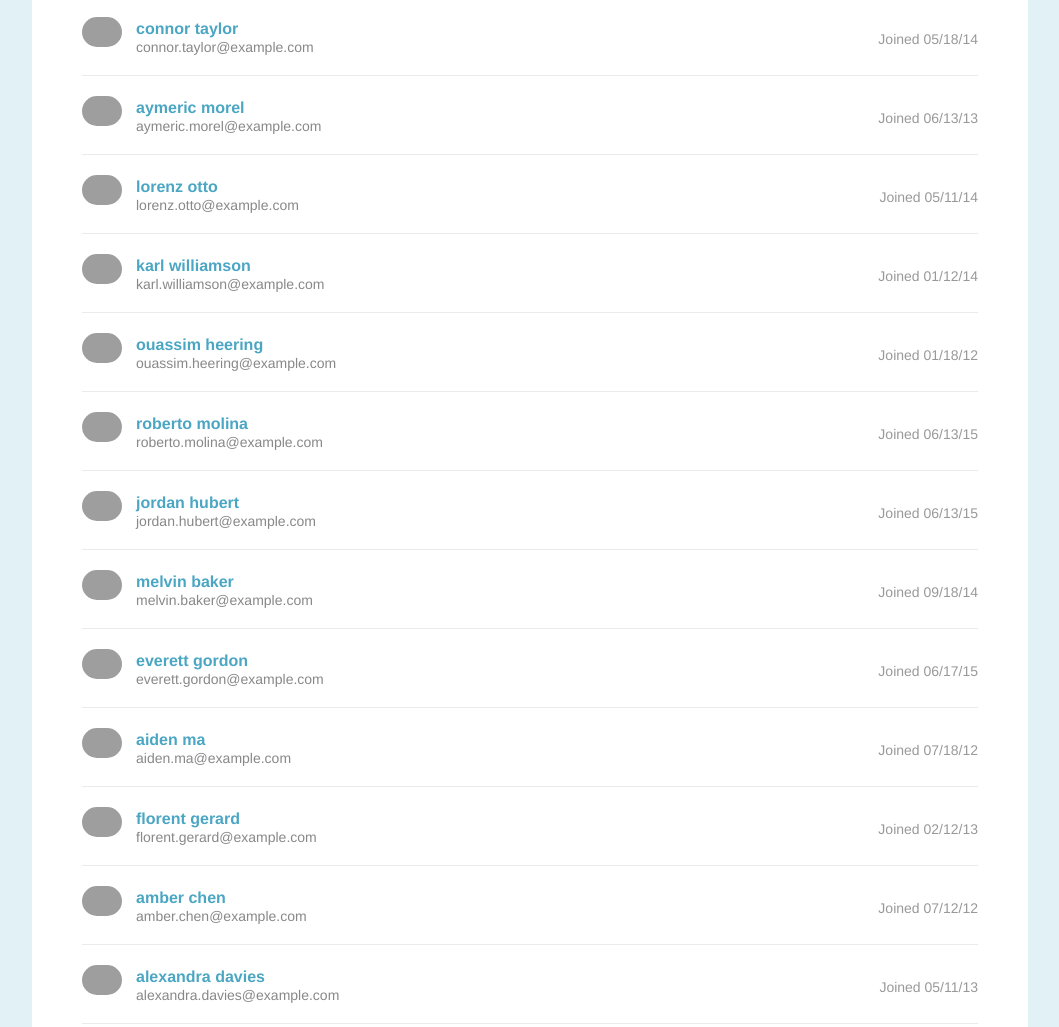
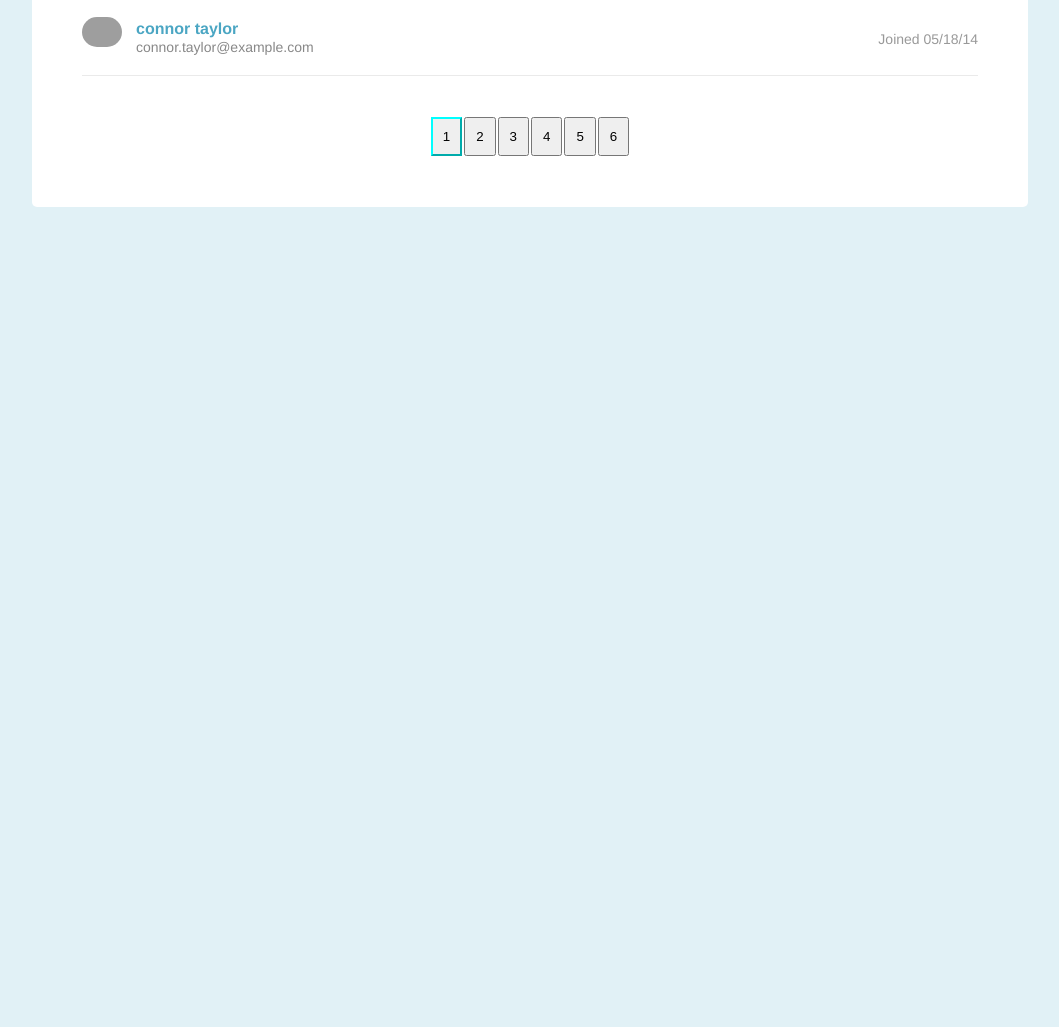
Before and after one commit to shivan2418/02-Pagination, a plain HTML site: page index.html in a window 1280 px wide. Shown: the part 836-1863 px from the top of the page, without its empty margins (110-1169 px from the left). After the commit the page ends 1093 px from the top, so only its background shows below. Drawn offline with Linux system fonts and the light colour scheme; grey boxes are pictures that could not be loaded.

Commit message:
Code completed.

```diff
--- a/css/design.css
+++ b/css/design.css
@@ -1,10 +1,10 @@
-body{
+body {
     background-color: #e1f1f6;
     font-family: Helvetica, sans-serif;
     color: #222;
 }
 
-.page{
+.page {
     margin: 50px auto;
     width: 70%;
     background-color: #fff;
@@ -12,10 +12,11 @@ body{
     padding: 50px;
 }
 
-.page-header{
+.page-header {
     margin-bottom: 20px;
 }
-  .page-header h2{
+
+.page-header h2 {
     float: left;
     font-size: 22px;
     text-transform: uppercase;
@@ -23,18 +24,18 @@ body{
     color: #555;
 }
 
-  .page-header .student-search{
+.page-header .student-search {
     float: right;
 }
 
-    .page-header .student-search input{
+.page-header .student-search input {
     border-radius: 5px;
     border: 1px solid #eaeaea;
     padding: 8px 15px;
     font-size: 14px;
 }
 
-    .page-header .student-search button{
+.page-header .student-search button {
     border-radius: 5px;
     border: 1px solid #eaeaea;
     padding: 8px 15px;
@@ -43,20 +44,20 @@ body{
     color: #fff
 }
 
-.student-list{}
+.student-list {}
 
-  .student-item{
+.student-item {
     margin: 0 0 20px 0;
     padding: 0 0 20px 0;
     border-bottom: 1px solid #eaeaea;
 }
 
-    .student-details{
+.student-details {
     width: 50%;
     float: left;
 }
 
-      .student-details .avatar{
+.student-details .avatar {
     width: 40px;
     height: auto;
     border-radius: 20px;
@@ -64,47 +65,46 @@ body{
     margin-right: 14px
 }
 
-      .student-details h3{
+.student-details h3 {
     margin: 4px 0 2px 0;
     font-weight: bold;
     color: #4ba6c3;
 }
 
-      .student-details .email{
+.student-details .email {
     color: #888;
     font-size: 14px;
 }
 
-
-    .joined-details{
+.joined-details {
     width: 50%;
     float: left;
     text-align: right;
 }
 
-      .joined-details .date{
+.joined-details .date {
     margin-top: 15px;
     display: block;
     font-size: 14px;
     color: #999;
 }
 
-  .student-item:last-child{
+.student-item:last-child {
     margin: 0;
     padding: 0;
     border-bottom: none;
 }
 
-.pagination{
+.pagination {
     margin: 40px 0 0 0;
     text-align: center;
 }
 
-  .pagination li{
+.pagination li {
     display: inline;
 }
 
-    .pagination li a{
+.pagination li a {
     border: 1px solid #eaeaea;
     border-radius: 5px;
     padding: 3px 8px;
@@ -113,7 +113,16 @@ body{
 }
 
 .pagination li a.active,
-    .pagination li a:hover{
+.pagination li a:hover {
     background-color: #4ba6c3;
     color: #fff;
 }
+
+.nav_btn {
+    padding: 10px;
+    margin: 1px;
+}
+
+.active {
+    border-color: cyan;
+}
--- a/index.html
+++ b/index.html
@@ -1,12 +1,14 @@
 <!doctype html>
 <html lang="en">
+
 <head>
-    <meta charset="utf-8"/>
-    <meta name="viewport" content="width=device-width, initial-scale=1.0"/>
+    <meta charset="utf-8" />
+    <meta name="viewport" content="width=device-width, initial-scale=1.0" />
     <title>Students</title>
     <link rel="stylesheet" href="css/reset.css">
     <link rel="stylesheet" href="css/design.css">
 </head>
+
 <body>
     <div class="page">
         <div class="page-header cf">
@@ -557,8 +559,13 @@
             </li>
         </ul>
         <!-- dynamically add pagination links here -->
+        <div class='pagination'>
+
+        </div>
+
 
     </div>
     <script src="js/script.js"></script>
 </body>
+
 </html>
--- a/js/script.js
+++ b/js/script.js
@@ -1,50 +1,76 @@
-/******************************************
-Treehouse Techdegree:
-FSJS project 2 - List Filter and Pagination
-******************************************/
-
+/*jslint es6 */
 // Study guide for this project - https://drive.google.com/file/d/1OD1diUsTMdpfMDv677TfL1xO2CEkykSz/view?usp=sharing
 
+// select all the students by getting all the children of the student list div
+const student_list = document.querySelector('.student-list').children;
+const items_per_page = 10;
+// calculate how many nav buttons are needed, use the rounded up number.
+const num_navbuttons = Math.ceil(student_list.length / items_per_page);
 
-/***
-   Add your global variables that store the DOM elements you will
-   need to reference and/or manipulate.
-
-   But be mindful of which variables should be global and which
-   should be locally scoped to one of the two main functions you're
-   going to create. A good general rule of thumb is if the variable
-   will only be used inside of a function, then it can be locally
-   scoped to that function.
-***/
+// Create theh pagination buttons
+appendPageLinks();
+hide_all_students();
+showPage(student_list, 1);
+let btns = document.querySelectorAll('.nav_btn');
+btns[0].className += ' active';
 
 
+function hide_all_students() {
+    // remove all student except for the first ten
+    for (let i = 0; i < student_list.length; i++) {
+        student_list[i].style.display = 'none';
+    }
+}
+
+function showPage(list, page) {
+    // first hide all students
+    hide_all_students()
+        // show the students that are on the page passed
+    let start_page = 0 + (page - 1) * 10;
+    for (let i = start_page; i < start_page + items_per_page; i++) {
+
+        // if incase we are at the last page that does not have the full number of students, then break the loop here to prevent an error.
+        if (i === list.length) {
+            break;
+        }
+
+        // show the student
+        list[i].style.display = 'block';
+    }
+}
+
+function updateButtons(event) {
+    // update the nav buttons
+    buttons = document.querySelectorAll('.nav_btn');
+    for (let i = 0; i < buttons.length; i++) {
+        buttons[i].className = 'nav_btn';
+    }
 
 
-/***
-   Create the `showPage` function to hide all of the items in the
-   list except for the ten you want to show.
+    // add the active tag to the clicked btn
+    event.target.className += ' active';
+}
 
-   Pro Tips:
-     - Keep in mind that with a list of 54 students, the last page
-       will only display four.
-     - Remember that the first student has an index of 0.
-     - Remember that a function `parameter` goes in the parens when
-       you initially define the function, and it acts as a variable
-       or a placeholder to represent the actual function `argument`
-       that will be passed into the parens later when you call or
-       "invoke" the function
-***/
+function appendPageLinks() {
+    console.log('page func');
+    let navbuttons = [];
+    let pagination_div = document.querySelector('.pagination');
 
+    //  iteate and create buttons as needed.
+    for (let i = 0; i < num_navbuttons; i++) {
+        let pagebox = document.createElement('button');
+        pagebox.textContent = i + 1; // set the text of the buttons to one more than 1 since in real life we do not use 0 index.
+        pagebox.className = 'nav_btn';
+        // Add event listener to the button as we create it.
+        pagebox.addEventListener('click', function(event) {
+            // when this button is clicked call the display page with the number written on this button as the argument to the function.
+            let page = event.target.textContent;
+            let list = student_list
+            showPage(list, page);
+            updateButtons(event);
+        });
 
-
-
-/***
-   Create the `appendPageLinks function` to generate, append, and add
-   functionality to the pagination buttons.
-***/
-
-
-
-
-
-// Remember to delete the comments that came with this file, and replace them with your own code comments.
+        // add the button in to the div
+        pagination_div.appendChild(pagebox);
+    }
+}
```
Lines whose indentation alone changed are shown as unchanged.
